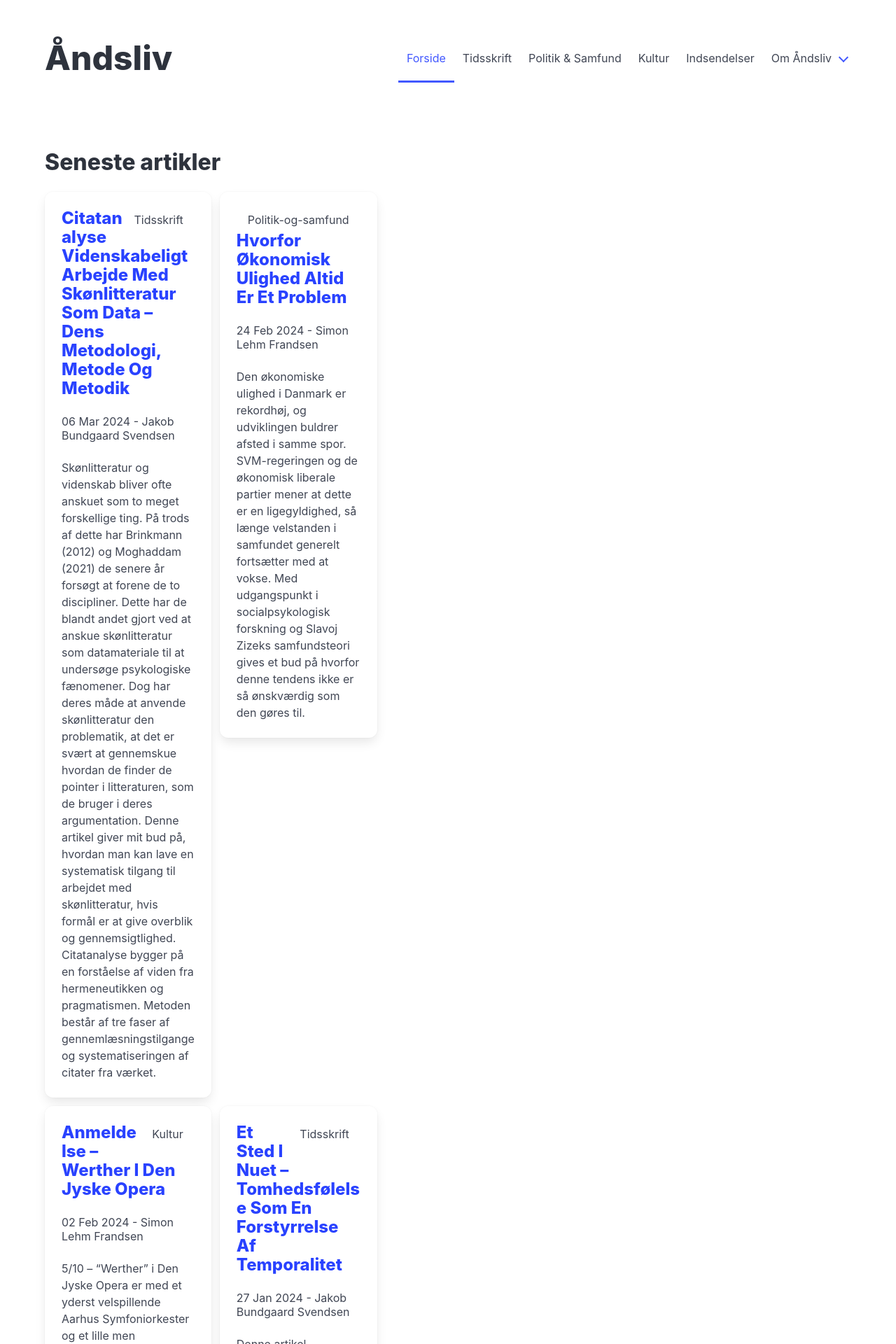
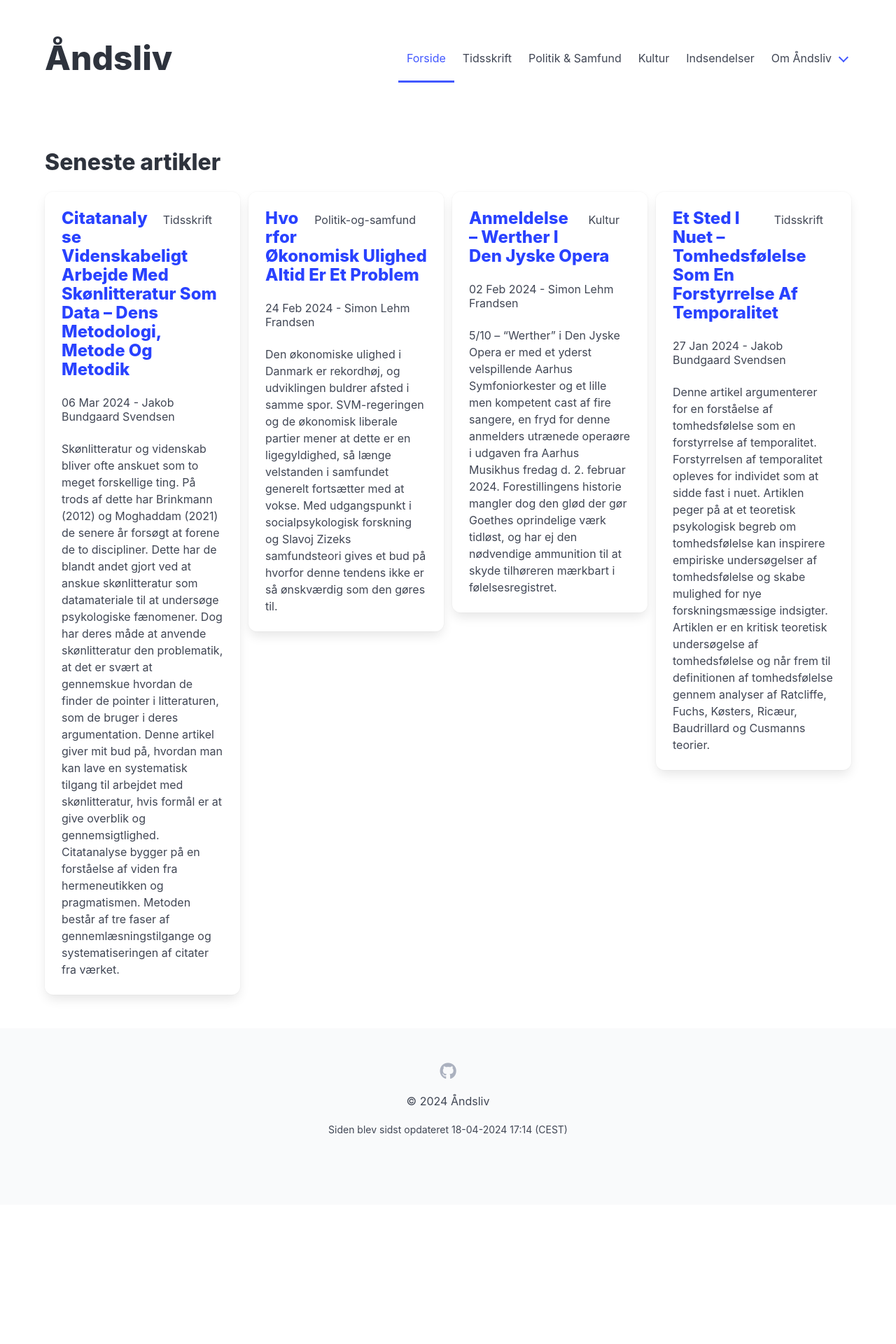
Before and after one commit to Aandsliv/aandsliv, a Jekyll site: the page built from src/index.html, in a window 1280 px wide. Shown: the top 1920 px of the page at 70% size. Built offline with Jekyll 4.4.1, drawn with Linux system fonts in a browser that asks for light colours; after the commit the page ends 1721 px from its top, so only the background shows below that.

Commit message:
fix: remove flex layout from grid

```diff
--- a/src/index.html
+++ b/src/index.html
@@ -3,9 +3,8 @@ layout: default
 title: Forside
 ---
 <h1 class="title">Seneste artikler</h1>
-<div class="block is-flex is-flex-wrap-wrap">
-    <div class="fixed-grid">
-        <div class="grid">
+<div class="block">
+    <div class="grid is-col-min-6">
         {% for post in site.posts %}
         <div class="cell">
             <div class="card">
@@ -28,4 +27,3 @@ title: Forside
         {% endfor %}
     </div>
 </div>
-</div>
```
Lines whose indentation alone changed are shown as unchanged.
